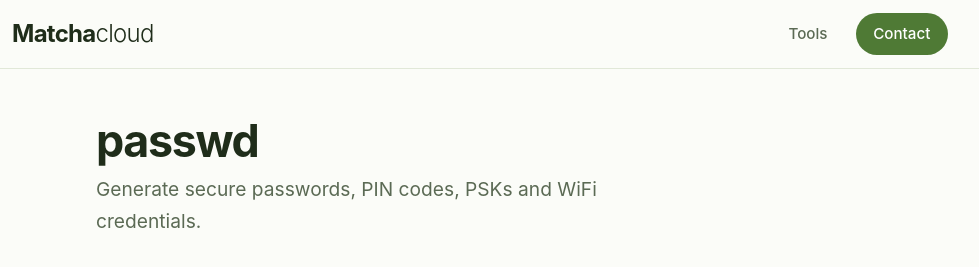
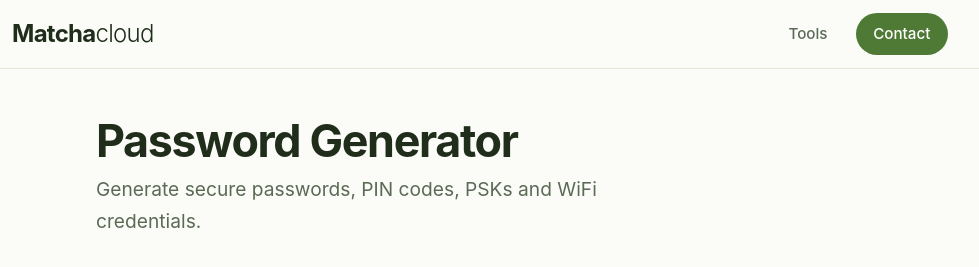
Before and after one commit to matchacloudnl/expert-train, a plain HTML site: page passwd/index.html in a window 1280 px wide. Shown: the top 267 px of the page, 188-1167 px from the left. Drawn offline with Linux system fonts and the light colour scheme.

Commit message:
Rename passwd to Password Generator
Co-Authored-By: Claude Sonnet 5.5 <noreply@anthropic.com>

```diff
--- a/passwd/index.html
+++ b/passwd/index.html
@@ -3,7 +3,7 @@
 <head>
   <meta charset="utf-8">
   <meta name="viewport" content="width=device-width, initial-scale=1">
-  <title>passwd – Password generator | Matchacloud</title>
+  <title>Password Generator | Matchacloud</title>
   <meta name="description" content="Generate secure passwords, passphrases, PIN codes, IPSec PSKs and WiFi credentials in your browser. Nothing is stored or sent.">
   <link rel="icon" href="../assets/favicon.svg" type="image/svg+xml">
   <link rel="stylesheet" href="../css/style.css">
@@ -24,7 +24,7 @@
   </header>
 
   <main class="container tool-page">
-    <h1>passwd</h1>
+    <h1>Password Generator</h1>
     <p class="lead">Generate secure passwords, PIN codes, PSKs and WiFi credentials.</p>
 
   <nav class="tabs" aria-label="Generators">
```
Also changed, not shown: index.html (+1 -1 lines).
